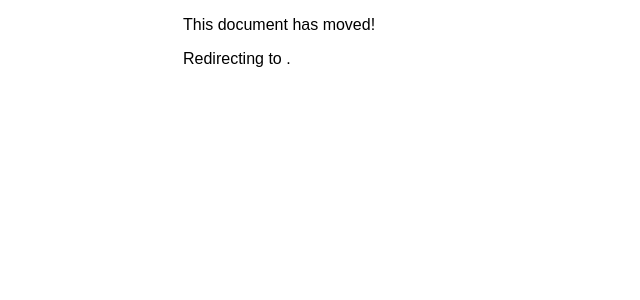
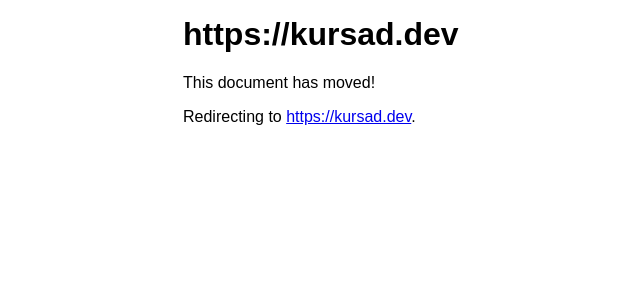
Before and after one commit to kursadcayir/kursadcayir.github.io, a Jekyll site: the page built from index.html, in a window 1280 px wide. Shown: the top 300 px of the page, without its empty margins (137-777 px from the left). Built offline with Jekyll 4.4.1, drawn with Linux system fonts in a browser that asks for light colours.

Commit message:
Update default.html

```diff
--- a/_layouts/default.html
+++ b/_layouts/default.html
@@ -10,11 +10,9 @@
 
 
 
-    {% capture targettitle %}Redirecting to {{ targetname }}{% endcapture %}
-    {% assign title = Taking you to kursad.dev %}
     <meta http-equiv="refresh" content="{{ time }};url={{ target }}"/>
     <link rel="canonical" href="{{ target }}"/>
-    <title>{{ title }}</title>
+    <title>kursad.dev</title>
     <style>
         body {
             font-family: sans-serif;
@@ -24,9 +22,9 @@
     </style>
 </head>
 <body>
-    <h1>{{ title }}</h1>
+    <h1>https://kursad.dev</h1>
     <p>This document has moved!</p>
-    <p>Redirecting to <a href="{{ targetname}}">{{ targetname }}</a>.</p>
+    <p>Redirecting to <a href="https://kursad.dev">https://kursad.dev</a>.</p>
 </body>
 </html>
 <!--
```
